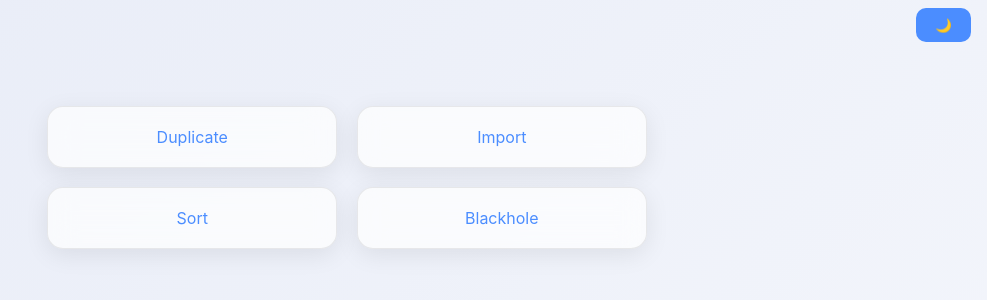
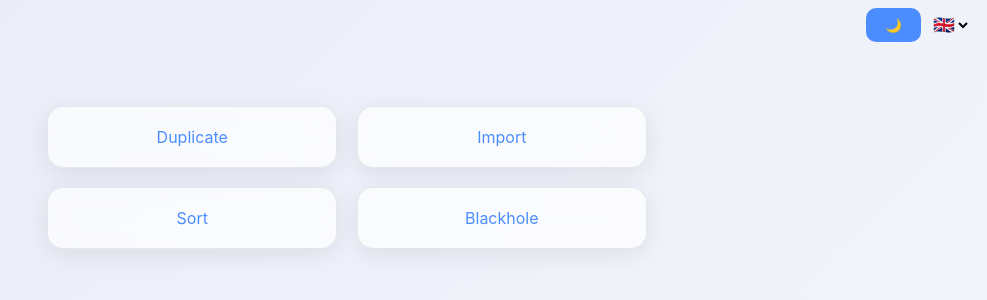
Before and after one commit to tobo37/ImageMami, a Vue app: page / in a window 1280 px wide. Shown: the top 300 px of the page, without its empty margins (293-1280 px from the left). Built offline with nearby package versions, Linux system fonts and the light colour scheme.

Commit message:
Add language dropdown with flag icons

```diff
--- a/src/App.vue
+++ b/src/App.vue
@@ -9,12 +9,17 @@ const router = useRouter()
 const route = useRoute()
 const showBackButton = computed(() => route.name !== 'home')
 const headerClass = computed(() => ({ 'with-back': showBackButton.value }))
-const { t } = useI18n()
+const { t, locale } = useI18n()
 const headerTitle = computed(() => {
   const name = route.name as string | undefined
   if (!name || name === 'home') return ''
   return t(`${name}.title`).toUpperCase()
 })
+
+const languages = [
+  { code: 'en', flag: '🇬🇧' },
+  { code: 'de', flag: '🇩🇪' },
+]
 
 onMounted(() => {
   theme.value = window.matchMedia('(prefers-color-scheme: dark)').matches
@@ -61,6 +66,11 @@ function goBack() {
       </button>
       <span v-if="headerTitle" class="app-title">{{ headerTitle }}</span>
       <button @click="toggleTheme">{{ theme === 'dark' ? '☀️' : '🌙' }}</button>
+      <select v-model="locale" class="lang-select" aria-label="Language">
+        <option v-for="lang in languages" :key="lang.code" :value="lang.code">
+          {{ lang.flag }}
+        </option>
+      </select>
     </header>
     <router-view />
   </div>
@@ -82,4 +92,14 @@ function goBack() {
   font-weight: bold;
   text-transform: uppercase;
 }
+.lang-select {
+  margin-left: 0.5rem;
+  background: transparent;
+  border: none;
+  font-size: 1.1rem;
+  cursor: pointer;
+}
+.lang-select:focus {
+  outline: none;
+}
 </style>
```
